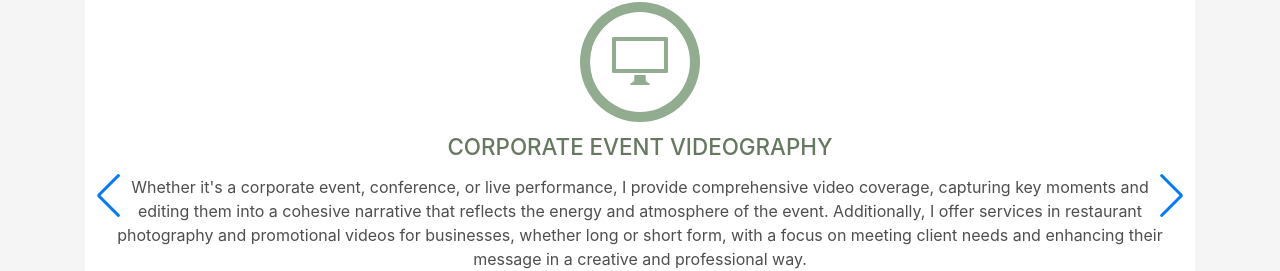
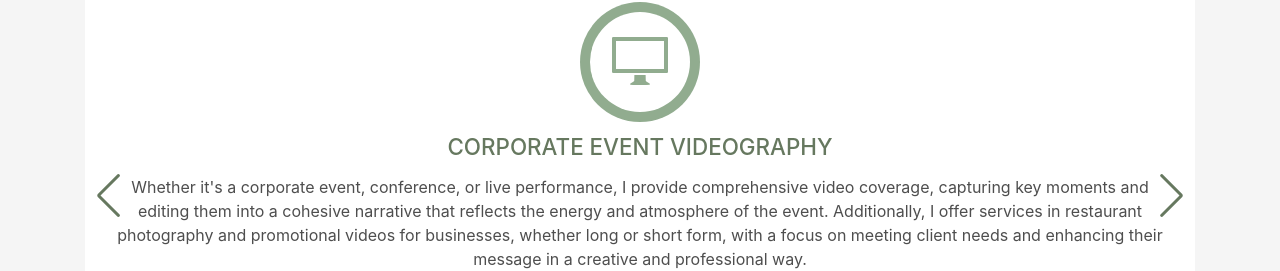
Before and after one commit to EyaTellahjenhani/EyaTellahjenhani.github.io, a plain HTML site: page index.html in a window 1280 px wide. Shown: the part 2316-2587 px from the top of the page. Drawn offline with nearby package versions, Linux system fonts and the light colour scheme; files whose address does not match are found by name.

Commit message:
modification de color

```diff
--- a/css/style.css
+++ b/css/style.css
@@ -1757,3 +1757,7 @@ iframe{
   border-radius: 10px;
   border: 2px solid white;
 }
+
+/* .swiper-pagination-bullet > .swiper-pagination-bullet-active{
+  background-color: #66785F !important;
+} */
--- a/index.html
+++ b/index.html
@@ -429,8 +429,8 @@
           <div class="swiper-pagination"></div>
 
           <!-- If we need navigation buttons -->
-          <div class="swiper-button-prev"></div>
-          <div class="swiper-button-next"></div>
+          <div class="swiper-button-prev" style="color: #66785F ;"></div>
+          <div class="swiper-button-next" style="color: #66785F ;"></div>
 
 
         </div>
```
